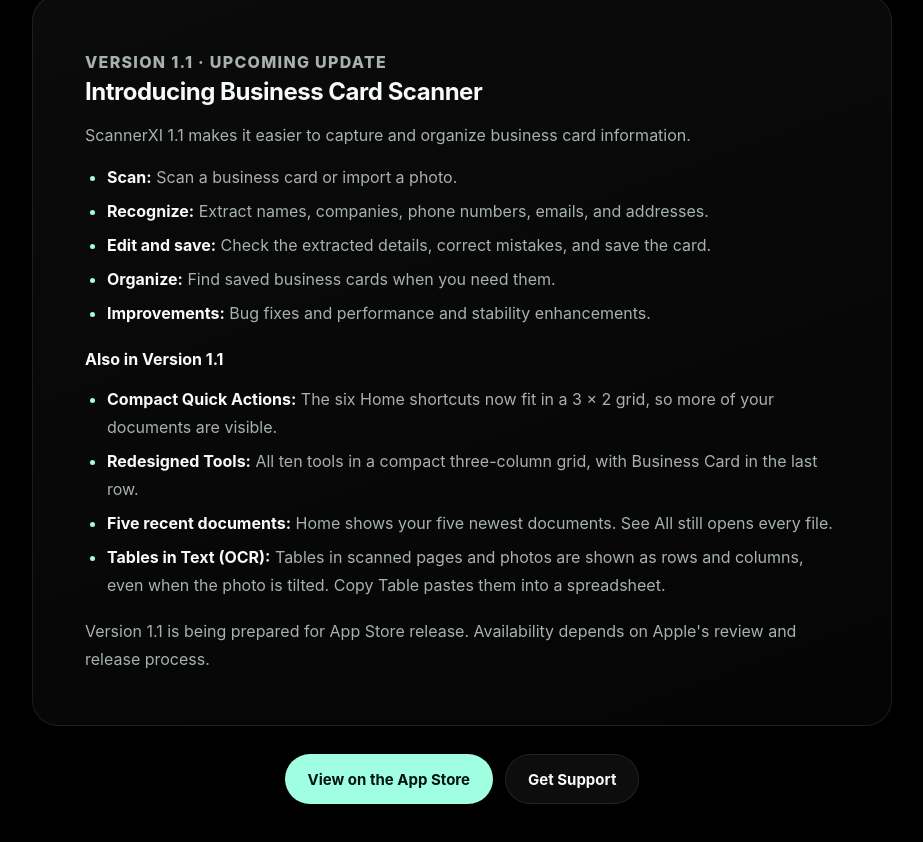
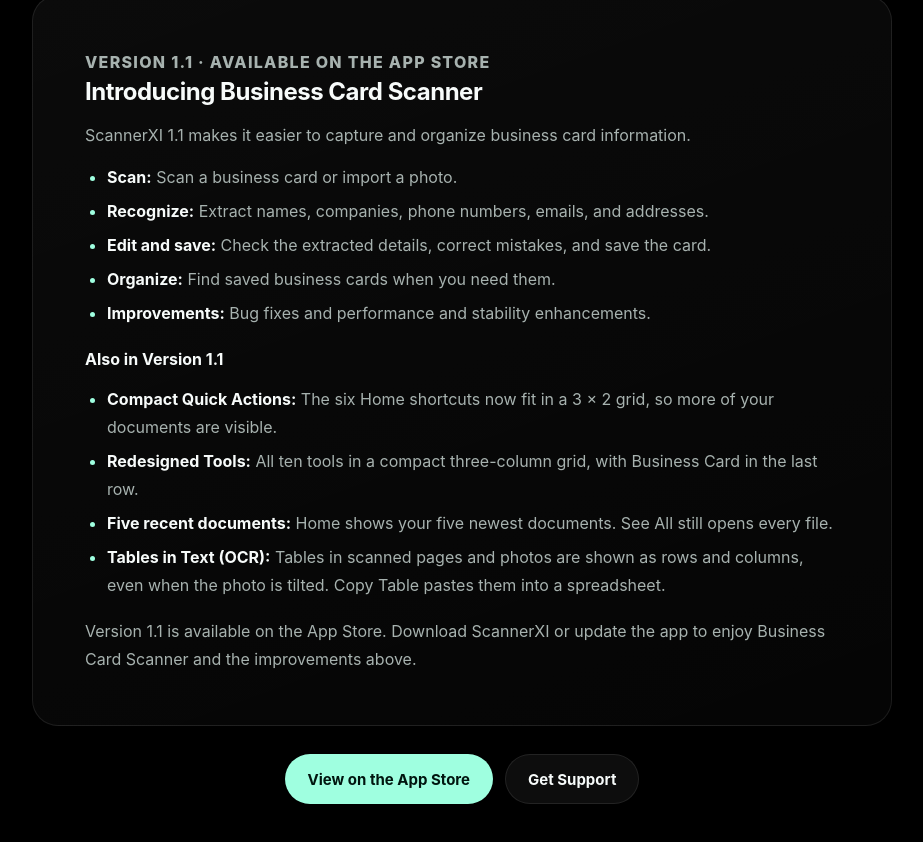
Before and after one commit to ekkacaffle-dot/ScannerXI-Legal, a plain HTML site: page whats-new.html in a window 1280 px wide. Shown: the part 378-1220 px from the top of the page, without its empty margins (178-1101 px from the left). Drawn offline with Linux system fonts and the light colour scheme.

Commit message:
Update ScannerXI 1.1 website messaging to available on the App Store

```diff
--- a/whats-new.html
+++ b/whats-new.html
@@ -44,7 +44,7 @@
       </header>
       <div class="legal-card">
         <section aria-labelledby="version11">
-          <p class="release-kicker">Version 1.1 · Upcoming Update</p>
+          <p class="release-kicker">Version 1.1 · Available on the App Store</p>
           <h2 id="version11">Introducing Business Card Scanner</h2>
           <p>ScannerXI 1.1 makes it easier to capture and organize business card information.</p>
           <ul>
@@ -61,7 +61,7 @@
             <li><strong>Five recent documents:</strong> Home shows your five newest documents. See All still opens every file.</li>
             <li><strong>Tables in Text (OCR):</strong> Tables in scanned pages and photos are shown as rows and columns, even when the photo is tilted. Copy Table pastes them into a spreadsheet.</li>
           </ul>
-          <p class="release-status">Version 1.1 is being prepared for App Store release. Availability depends on Apple's review and release process.</p>
+          <p class="release-status">Version 1.1 is available on the App Store. Download ScannerXI or update the app to enjoy Business Card Scanner and the improvements above.</p>
         </section>
       </div>
       <div class="hero-actions release-actions">
```
